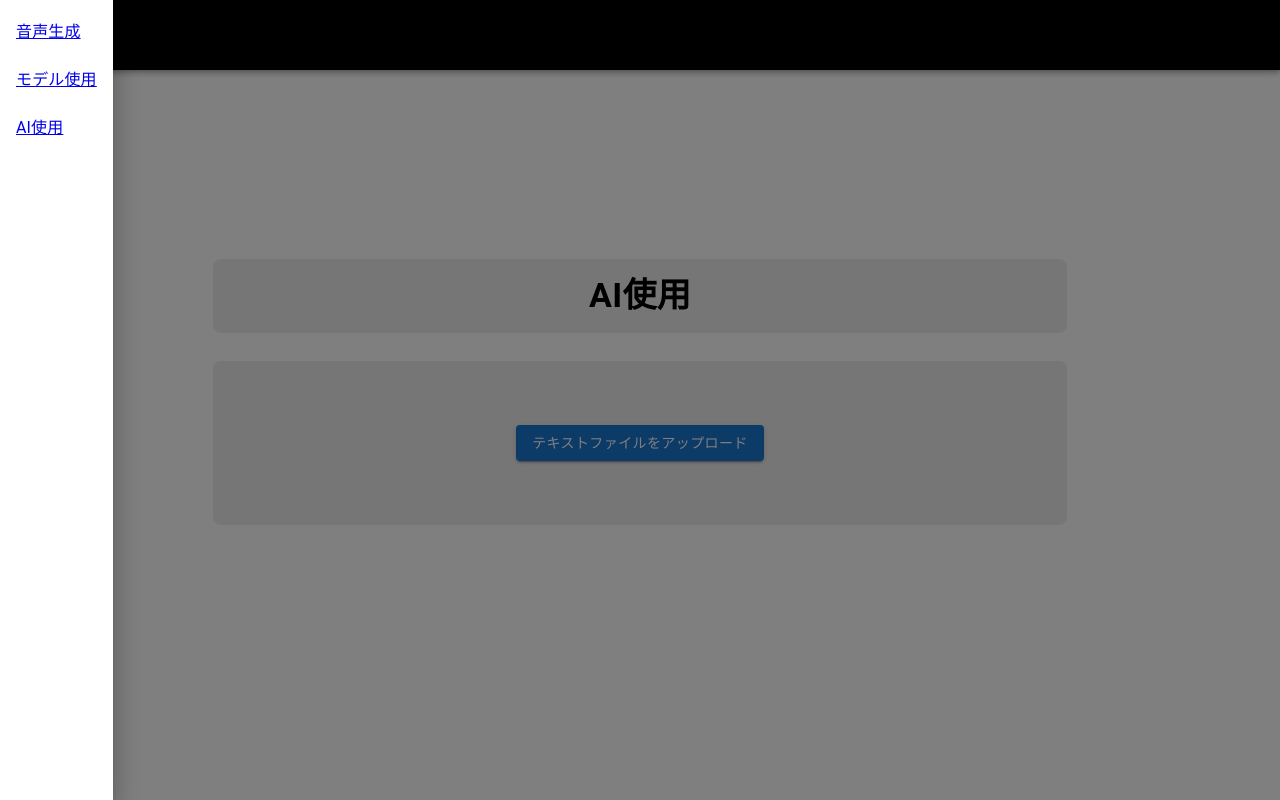
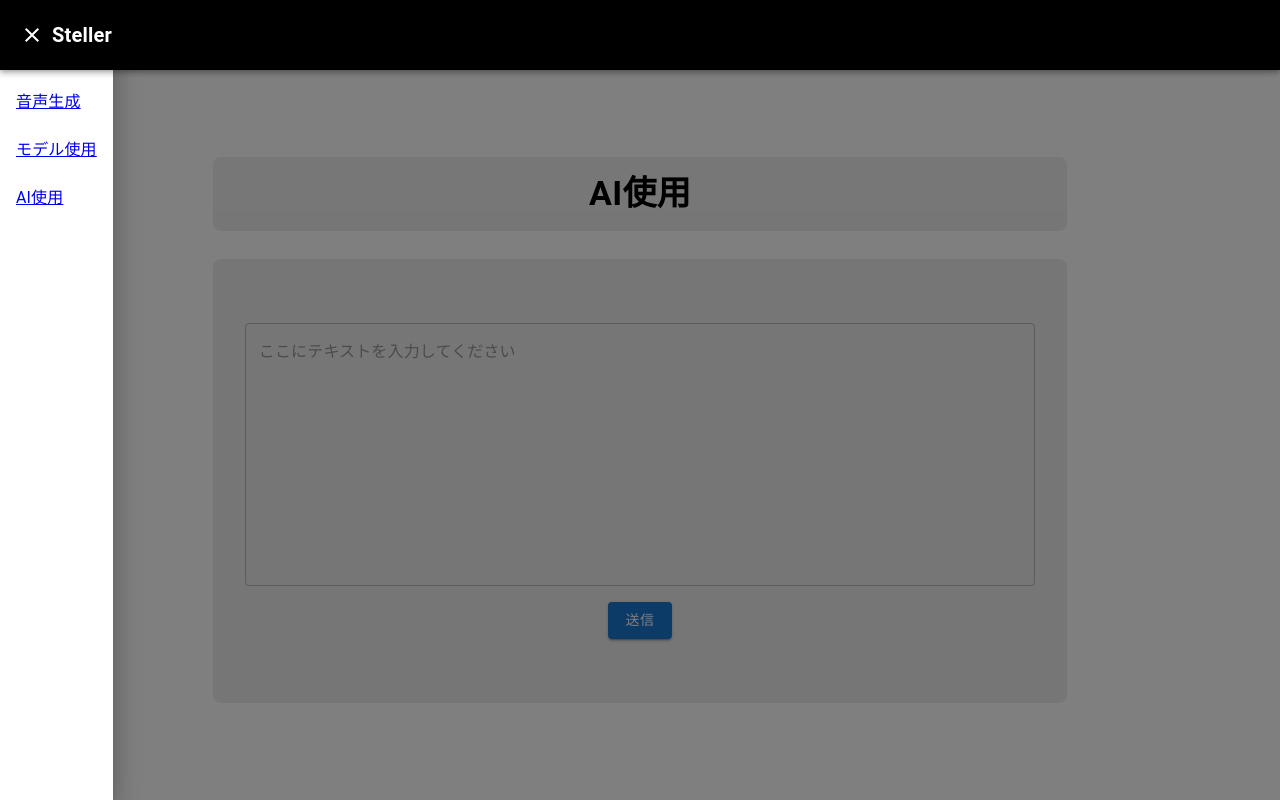
Before and after one commit to Hackathon-Project-2024/CAMP-vol.15, a Next.js app: page /create-model in a window 1280 px wide. Both pictures are taken after a click on the button "menu". Built offline with nearby package versions, Linux system fonts and the light colour scheme.

Commit message:
ハンバーガーメニュー、各ページの修正

```diff
--- a/package.json
+++ b/package.json
@@ -16,7 +16,8 @@
 		"@mui/material": "^6.1.1",
 		"next": "^14.2.13",
 		"react": "^18.3.1",
-		"react-dom": "^18.3.1"
+		"react-dom": "^18.3.1",
+		"styled-components": "^6.1.13"
 	},
 	"devDependencies": {
 		"@types/node": "^20",
--- a/src/app/_layout/Header.tsx
+++ b/src/app/_layout/Header.tsx
@@ -12,7 +12,8 @@ import {
 	ListItemText,
 	IconButton
 } from '@mui/material';
-import MenuIcon from '@mui/icons-material/Menu';
+import MenuIcon from '@mui/icons-material/Menu'; // メニューアイコン
+import CloseIcon from '@mui/icons-material/Close'; // 閉じるアイコン
 import Link from 'next/link';
 
 export default function Header() {
@@ -25,21 +26,51 @@ export default function Header() {
 	return (
 		<Box>
 			{/* AppBar */}
-			<AppBar position="fixed" sx={{ bgcolor: 'black' }}>
+			<AppBar
+				position="fixed"
+				sx={{
+					bgcolor: 'black',
+					zIndex: (theme) => theme.zIndex.drawer + 1
+				}}
+			>
 				<Toolbar>
-				<IconButton edge="start" color="inherit" aria-label="menu" onClick={toggleDrawer} sx={{ fontSize: '3rem !important' }}>
-					<MenuIcon />
+		  			{/* ハンバーガーメニューボタン */}
+					<IconButton
+					edge="start"
+					color="inherit"
+					aria-label="menu"
+					onClick={toggleDrawer}
+					sx={{ fontSize: '3rem !important' }}
+					>
+					{/* 開閉状態に応じてアイコンを切り替え */}
+					{isDrawerOpen ? <CloseIcon /> : <MenuIcon />}
 					</IconButton>
-					{/* とりあえずCSS直書き */}
-					<Typography variant="h6" sx={{ margin: 0,fontFamily: '"Roboto", "Helvetica", "Arial", sans-serif',fontWeight: 700,fontSize: '20px',lineHeight: 1.5,letterSpacing: '0.00938em',color: 'white' }}>
+					<Typography
+						variant="h6"
+						sx={{
+							margin: 0,
+							fontFamily: '"Roboto", "Helvetica", "Arial", sans-serif',
+							fontWeight: 700,
+							fontSize: '20px',
+							lineHeight: 1.5,
+							letterSpacing: '0.00938em',
+							color: 'white'
+						}}
+					>
 						<p>Steller</p>
 					</Typography>
 				</Toolbar>
 			</AppBar>
 
 			{/* Drawer */}
-			<Drawer anchor="left" open={isDrawerOpen} onClose={toggleDrawer}>
-				<List>
+			<Box sx={{ margin: '70px 0 0 0' }}>
+				<Drawer
+					anchor="left"
+					open={isDrawerOpen}
+					onClose={toggleDrawer}
+					sx={{zIndex: (theme) => theme.zIndex.appBar - 1,}}
+				>
+					<List sx={{ margin: '70px 0 0 0' }}>
 						<ListItem onClick={toggleDrawer}>
 							<Link href="/create-voice">
 								<ListItemText primary="音声生成" />
@@ -58,22 +89,6 @@ export default function Header() {
 					</List>
 				</Drawer>
 			</Box>
+	</Box>
 	);
 }
-
-
-
-// ------------ 元のコード ----------------
-
-// import { Box, Typography } from '@mui/material';
-// import React from 'react';
-
-// export const Header = () => {
-// 	return (
-// 		<Box height="60px" paddingLeft="20px" bgcolor="#111">
-// 			<Typography color="white" fontSize="40px" fontWeight="bold">
-// 				Stellar
-// 			</Typography>
-// 		</Box>
-// 	);
-// };
--- a/src/app/create-model/page.tsx
+++ b/src/app/create-model/page.tsx
@@ -1,66 +1,68 @@
 "use client";
-import React, { useRef } from 'react';
-import { Box, Typography, Button, TextField } from '@mui/material';
+import React, { useState } from 'react';
+import styled from 'styled-components';
+import { Typography, Button, TextField } from '@mui/material';
+
+// Container コンポーネント
+const Container = styled.div`
+	display: flex;
+	flex-direction: column;
+	align-items: center;
+	justify-content: center;
+	height: 82vh;
+	padding: 2rem;
+	margin: 20px 0 0 0;
+`;
+
+	// Title コンポーネント
+const Title = styled(Typography)` // Typography を styled-components で拡張
+	&& { // Material UI のスタイルを上書きするために && を使用
+	font-weight: bold;
+	text-align: center;
+	background-color: #EEEEEE;
+	padding: 1rem 2rem;
+	border-radius: 8px;
+	width: 65%;
+	}
+`;
+
+	// InputArea コンポーネント
+const InputArea = styled.div`
+	background-color: #EEEEEE;
+	padding: 4rem 2rem;
+	border-radius: 8px;
+	margin-top: 1rem;
+	text-align: center;
+	width: 65%;
+`;
 
 export default function CreateModel() {
-  const fileInputRef = useRef<HTMLInputElement>(null);
+	const [inputText, setInputText] = useState('');
 
-  const handleUploadClick = () => {
-    if (fileInputRef.current) {
-      fileInputRef.current.click();
-    }
+	const handleInputChange = (event: React.ChangeEvent<HTMLTextAreaElement>) => {
+	setInputText(event.target.value);
 };
 
 return (
-    <Box
-      sx={{
-        display: 'flex',
-        flexDirection: 'column',
-        alignItems: 'center',
-        justifyContent: 'center',
-        height: '90vh',
-        padding: '2rem',
-      }}
-    >
-      <Typography
-        variant="h4"
-        component="h1"
-        gutterBottom
-        sx={{
-          fontWeight: 'bold',
-          textAlign: 'center',
-          bgcolor: '#EEEEEE',
-          padding: '1rem 2rem',
-          borderRadius: '8px',
-		  width: '65%',
-        }}
-      >
+	<Container>
+		<Title variant="h4" gutterBottom>
 		AI使用
-      </Typography>
+		</Title>
 
-      <Box
-        sx={{
-          bgcolor: '#EEEEEE',
-          padding: '4rem 2rem',
-          borderRadius: '8px',
-          marginTop: '1rem',
-          textAlign: 'center',
-		  width: '65%',
-        }}
-      >
-        <input
-          accept=".txt" // テキストファイルのみ受け入れる
-          type="file"
-          id="upload-text"
-          style={{ display: 'none' }} // input要素を非表示
-          ref={fileInputRef}
+		<InputArea>
+		<TextField
+			fullWidth
+			multiline
+			rows={10}
+			value={inputText}
+			onChange={handleInputChange}
+			placeholder="ここにテキストを入力してください"
 		/>
-        <label htmlFor="upload-text">
-          <Button variant="contained" component="span" onClick={handleUploadClick}>
-            テキストファイルをアップロード
+
+		<Button variant="contained" sx={{ marginTop: '1rem' }}>
+			送信
 		</Button>
-        </label>
-      </Box>
-    </Box>
+		</InputArea>
+	</Container>
 	);
 }
--- a/src/app/create-voice/page.tsx
+++ b/src/app/create-voice/page.tsx
@@ -10,7 +10,7 @@ export default function CreateVoice() {
 		flexDirection: 'column',
 		alignItems: 'center', // 中央揃え
 		justifyContent: 'center', // 中央揃え
-        height: '90vh', // 画面の高さいっぱい
+		height: '82vh',
 		padding: '2rem'
 		}}
 	>
```
Also changed, not shown: src/app/use-ai/page.tsx (+10 -13 lines), 1 other file (tests, documents, lock files or other folders). Lines whose indentation alone changed are shown as unchanged.
